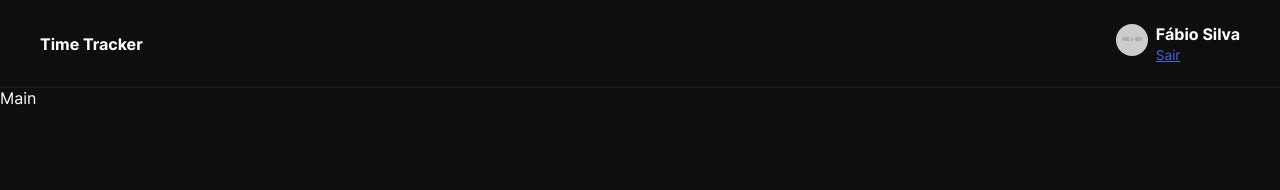
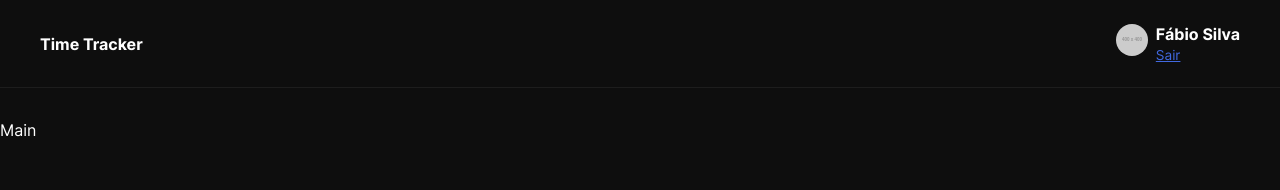
Before and after one commit to fabioper/time-tracker, a Next.js app: page / in a window 1280 px wide. Shown: the top 190 px of the page. Built offline with nearby package versions, Linux system fonts and the light colour scheme.

Commit message:
ajusta espaçamento do layout

```diff
--- a/src/components/Header/Header.module.css
+++ b/src/components/Header/Header.module.css
@@ -1,6 +1,10 @@
 .header {
-  padding: 1.5rem;
+  padding: 1.5rem 0;
   border-bottom: 1px solid var(--color-header-border);
+}
+
+.header + * {
+  margin-top: 2rem;
 }
 
 .logo {
```
